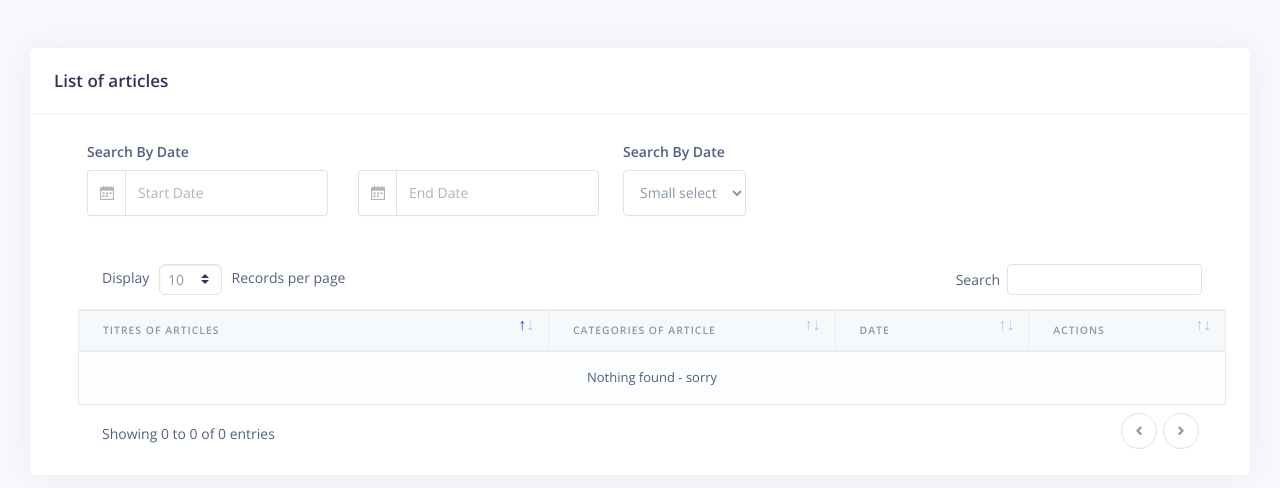
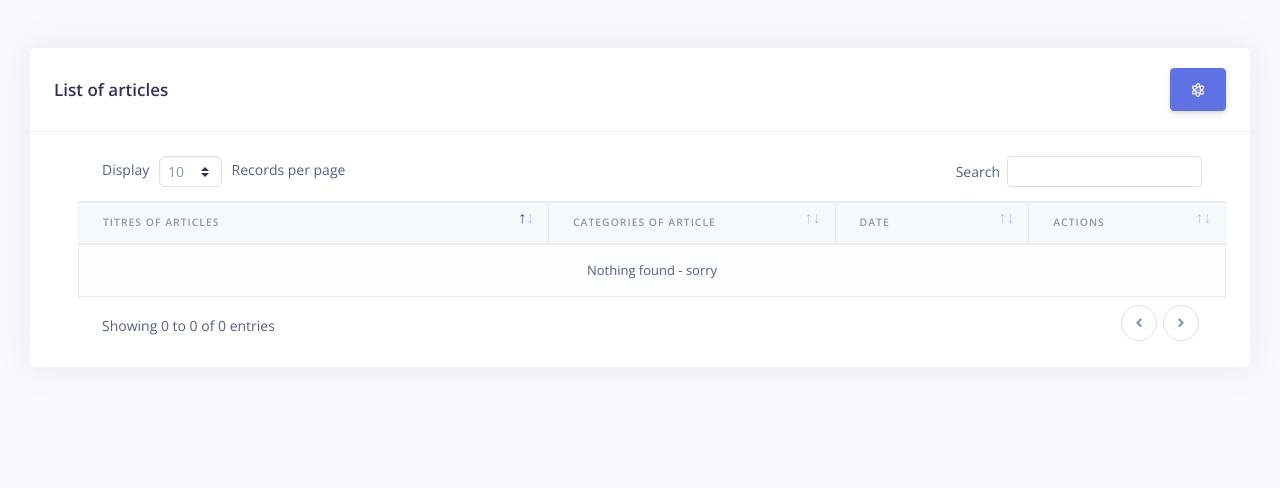
Before and after one commit to yassinsaied/sicad, a Symfony app: template templates/admin/article/list_article.html.twig in a window 1280 px wide. Shown: the top 488 px of the page. Run offline with Twig, Linux system fonts and the light colour scheme; the template is opened without the code that fills it, so the values that code supplies are empty; style sheets or scripts are compiled from the project's sources; some libraries are stand-ins or nearby versions.

Commit message:
advanced filter for datatable of articles

```diff
--- a/public/js/listeAticleAndCateg.js
+++ b/public/js/listeAticleAndCateg.js
@@ -1,4 +1,4 @@
-jQuery(function() {
+jQuery(function () {
   //data table of article and Category
 
   lengthMenu = $(".data-table-div").data("lengthMenu");
@@ -8,49 +8,31 @@ jQuery(function() {
   infoFiltered = $(".data-table-div").data("infoFiltered");
   search = $(".data-table-div").data("search");
 
-    // Custom filtering function which will search data in column four between two values
-    $.fn.dataTable.ext.search.push(function(settings, data, dataIndex) {
+  // Custom filtering function which will search data in column four between two values of date
+  $.fn.dataTable.ext.search.push(function (settings, data, dataIndex) {
     var min_date = $("#min").val();
-
     var min = new Date(String(min_date));
 
-        var max_date = $("max").val();
+    var max_date = $("#max").val();
     var max = new Date(String(max_date));
 
-        var startDate = new Date(data[2]);
+    var date = new Date(data[2]);
 
     //window.confirm(startDate);
     if (!min_date && !max_date) {
       return true;
     }
-        if (!min_date && startDate <= max) {
+    if (!min_date && date <= max) {
       return true;
     }
-        if (!max_date && startDate >= min) {
+    if (!max_date && date >= min) {
       return true;
     }
-        if (startDate <= max && startDate >= min) {
+    if (date <= max && date >= min) {
       return true;
     }
     return false;
   });
-
-
-
-
-
-
-
-
-
-
-
-
-
-
-
-
-
 
   var table = $(".liste-item").DataTable({
     columnDefs: [
@@ -75,20 +57,24 @@ jQuery(function() {
         sLast: '<i class="fa fa-step-forward"></i>',
       },
     },
-
-
-
   });
-
-    $("#min, #max").on("change", function() {
+  //filter data by category when select liste of categories change
+  $("#filter-categ").on("change", function () {
+    table.columns(1).search(this.value).draw();
+  });
+  //filter data by date when datepicker range change
+  $("#min, #max").on("change", function () {
     table.draw();
   });
 
+  //Reset the Filter OF DATATABLE
+  $("#reset-filer").on("click", function () {
+    $("#min, #max,#filter-categ").val("");
+    $("#min, #max,#filter-categ").trigger("change");
+  });
+  //Activate\Deactivate category action FROM DATATABLE
 
-    //category actions
-
-    $("#list-category").on("click", ".activate-action-categ", function(e) {
-
+  $("#list-category").on("click", ".activate-action-categ", function (e) {
     e.preventDefault();
     slugCateg = $(this).parent(".datatable-action").attr("id");
 
@@ -96,7 +82,7 @@ jQuery(function() {
       url: "/adminsicad/activate-category/" + slugCateg,
       data: { slugCateg },
       method: "post",
-            success: function(data) {
+      success: function (data) {
         if (data === true) {
           $("#" + slugCateg + " .activate-action-categ  i")
             .removeClass("desactivate-categ")
@@ -107,37 +93,36 @@ jQuery(function() {
             .addClass("desactivate-categ");
         }
       },
-            error: function(data) {
-                if (data === "impossible") {}
+      error: function (data) {
+        if (data === "impossible") {
+        }
       },
     });
-
-
   });
 
   //Article actions
 
-    //delete Article from datatable
-    $("#list-article").on("click", ".delete-article", function() {
+  //Delete Article action  FROM DATATABLE
+  $("#list-article").on("click", ".delete-article", function () {
     slugArticle = $(this).parent(".datatable-action").attr("id");
     titleArticle = $(this).data("titleArticle");
 
     $(".modal .confirm").addClass("confirme-delete");
     $(".var-message").text(titleArticle);
 
-        $(".confirme-delete").on("click", function(e) {
+    $(".confirme-delete").on("click", function (e) {
       $.ajax({
         url: "/adminsicad/delete-article/" + slugArticle,
         data: { slugArticle },
         method: "post",
-                success: function(data) {
+        success: function (data) {
           if (data === "done") {
             $("#" + slugArticle)
               .closest(".row-item")
               .remove();
           }
         },
-                error: function(data) {
+        error: function (data) {
           if (data === "impossible") {
             messageError = $("#" + slugArticle).data("deleteError");
             $(".modal-message").text(messageError);
@@ -148,9 +133,9 @@ jQuery(function() {
     });
   });
 
-    //Validate Article from datatable
+  //Validate\Invalidate Article action  FROM DATATABLE
 
-    $("#list-article").on("click", ".validate-article", function(e) {
+  $("#list-article").on("click", ".validate-article", function (e) {
     e.preventDefault();
     slugArticle = $(this).parent(".datatable-action").attr("id");
 
@@ -158,7 +143,7 @@ jQuery(function() {
       url: "/adminsicad/validate-article/" + slugArticle,
       data: { slugArticle },
       method: "post",
-            success: function(data) {
+      success: function (data) {
         if (data === true) {
           $("#" + slugArticle + "  .validate-article i")
             .removeClass("invalid-article")
@@ -169,14 +154,15 @@ jQuery(function() {
             .addClass("invalid-article");
         }
       },
-            error: function(data) {
-                if (data === "impossible") {}
+      error: function (data) {
+        if (data === "impossible") {
+        }
       },
     });
   });
 
-    //Publish Article from datatable
-    $("#list-article").on("click", ".publish-article", function(e) {
+  //Publish\Inpublish Article  FROM DATATABLE
+  $("#list-article").on("click", ".publish-article", function (e) {
     e.preventDefault();
     slugArticle = $(this).parent(".datatable-action").attr("id");
 
@@ -184,7 +170,7 @@ jQuery(function() {
       url: "/adminsicad/publish-article/" + slugArticle,
       data: { slugArticle },
       method: "post",
-            success: function(data) {
+      success: function (data) {
         if (data === true) {
           $("#" + slugArticle + "  .publish-article i")
             .removeClass("inpublish-article")
@@ -195,8 +181,9 @@ jQuery(function() {
             .addClass("inpublish-article");
         }
       },
-            error: function(data) {
-                if (data === "impossible") {}
+      error: function (data) {
+        if (data === "impossible") {
+        }
       },
     });
   });
--- a/src/Controller/ArticleController.php
+++ b/src/Controller/ArticleController.php
@@ -84,12 +84,13 @@ class ArticleController extends AbstractController
     public function listArticle(Request $request)
     {
         $locale = $request->getLocale();;
-        $array_categ = [] ;
+        $array_categ = [];
         $listArticles = $this->getDoctrine()->getRepository(Article::class)->findAllArticleByTitleLocal($locale);
         $listCateg = $this->getDoctrine()->getRepository(Category::class)->getArrayOfAllCategory($locale);
 
         foreach ($listCateg as  $categ) {
-            $array_categ.array_push($categ['labelLocal']);
+
+            array_push($array_categ ,$categ['labelLocal']);
         }
 
 
--- a/templates/admin/article/list_article.html.twig
+++ b/templates/admin/article/list_article.html.twig
@@ -18,12 +18,16 @@
 		<div class="card">
 			<div class="card-header">
 				<div class="row align-items-center">
-					<div class="col-12">
+					<div class="col-md-10">
 						<h3 class="mb-0">
 							{{'list.article'|trans}}
 						</h3>
 					</div>
-
+                    <div class="col-md-2 ml-auto d-flex justify-content-end">
+							<button class="btn btn-icon btn-primary" type="button" data-toggle="collapse" data-target="#filter-article" aria-expanded="false" aria-controls="filter-article">
+								<span class="btn-inner--icon"><i class="ni ni-atom"></i></span>
+							</button>
+					</div>
 				</div>
 			</div>
 			<div class="card-body">
@@ -32,7 +36,8 @@
 				<div class="pl-lg-4">
 
 
-					<div class="row">
+					<div class="row collapse" id="filter-article">
+
 						<div class="form-group  pl-4 align-items-center">
 							<label class="form-control-label mr-2" for="input-last-name">
 								{{'date.search.datatable'|trans}}
@@ -70,12 +75,25 @@
 							<label class="form-control-label mr-2" for="input-last-name">
 								{{'date.search.datatable'|trans}}
 							</label>
-							<select class="form-control form-control-md">
-								<option>Small select</option>
+							<select id="filter-categ" class="form-control form-control-md">
+								<option value=''>sélectionner une catégorie</option>
+								{% for categ in listGateg %}
+									<option value="{{categ}}">{{categ}}</option>
+								{% endfor %}
+
 							</select>
 
 
+
 						</div>
+
+                        	<div class="form-group  pl-4 pt-5 align-items-center">
+
+                               <button type="reset" id="reset-filer" class="btn btn-primary btn-sm">Reset the Filter </button>
+
+					     	</div>
+
+
 					</div>
 
 					<div class="table-responsive data-table-div" data-length-menu="{{'length.menu'|trans}}" data-zero-records="{{'zero.records'|trans}}" data-info="{{'info'|trans}}" data-info-empty="{{'info.empty'|trans}}" data-info-filtered="{{'info.filtered'|trans}}" data-search="{{'search'|trans}}">
@@ -149,7 +167,7 @@
 		<script type="text/javascript" src="{{ asset('js/dataTables.responsive.min.js') }}"></script>
 		<script type="text/javascript" src="{{ asset('js/responsive.bootstrap4.min.js') }}"></script>
 		<!--<script type="text/javascript" src="{{ asset('js/moment.min.js') }}"></script>
-						<script type="text/javascript" src="{{ asset('js/dataTables.dateTime.min.js') }}"></script>!-->
+								<script type="text/javascript" src="{{ asset('js/dataTables.dateTime.min.js') }}"></script>!-->
 
 		<script type="text/javascript" src="{{ asset('js/listeAticleAndCateg.js') }}"></script>
 
--- a/templates/admin/helpresAdmin/topNavContent.html.twig
+++ b/templates/admin/helpresAdmin/topNavContent.html.twig
@@ -4,20 +4,7 @@
     <nav class="navbar navbar-top navbar-expand navbar-dark bg-primary border-bottom">
       <div class="container-fluid">
         <div class="collapse navbar-collapse" id="navbarSupportedContent">
-          <!-- Search form -->
-          <form class="navbar-search navbar-search-light form-inline mr-sm-3" id="navbar-search-main">
-            <div class="form-group mb-0">
-              <div class="input-group input-group-alternative input-group-merge">
-                <div class="input-group-prepend">
-                  <span class="input-group-text"><i class="fas fa-search"></i></span>
-                </div>
-                <input class="form-control" placeholder="Search" type="text">
-              </div>
-            </div>
-            <button type="button" class="close" data-action="search-close" data-target="#navbar-search-main" aria-label="Close">
-              <span aria-hidden="true">×</span>
-            </button>
-          </form>
+
           <!-- Navbar links -->
           <ul class="navbar-nav align-items-center  ml-md-auto ">
             <li class="nav-item d-xl-none">
@@ -29,11 +16,6 @@
                   <i class="sidenav-toggler-line"></i>
                 </div>
               </div>
-            </li>
-            <li class="nav-item d-sm-none">
-              <a class="nav-link" href="#" data-action="search-show" data-target="#navbar-search-main">
-                <i class="ni ni-zoom-split-in"></i>
-              </a>
             </li>
 
           </ul>
@@ -64,15 +46,7 @@
                 <i class="ni ni-lock-circle-open"></i>
                 <span>{{'reset.passe'|trans }}</span>
               </a>
-              <a href="#!" class="dropdown-item">
-                <i class="ni ni-calendar-grid-58"></i>
-                <span>Activity</span>
-              </a>
-              <a href="#!" class="dropdown-item">
-                <i class="ni ni-support-16"></i>
-                <span>Support</span>
-              </a>
-              <div class="dropdown-divider"></div>
+             <div class="dropdown-divider"></div>
               <a  href="{{ path('logout') }}" class="dropdown-item">
                 <i class="ni ni-user-run"></i>
                 <span>{{'logout'|trans }}</span>
```
Lines whose indentation alone changed are shown as unchanged.
